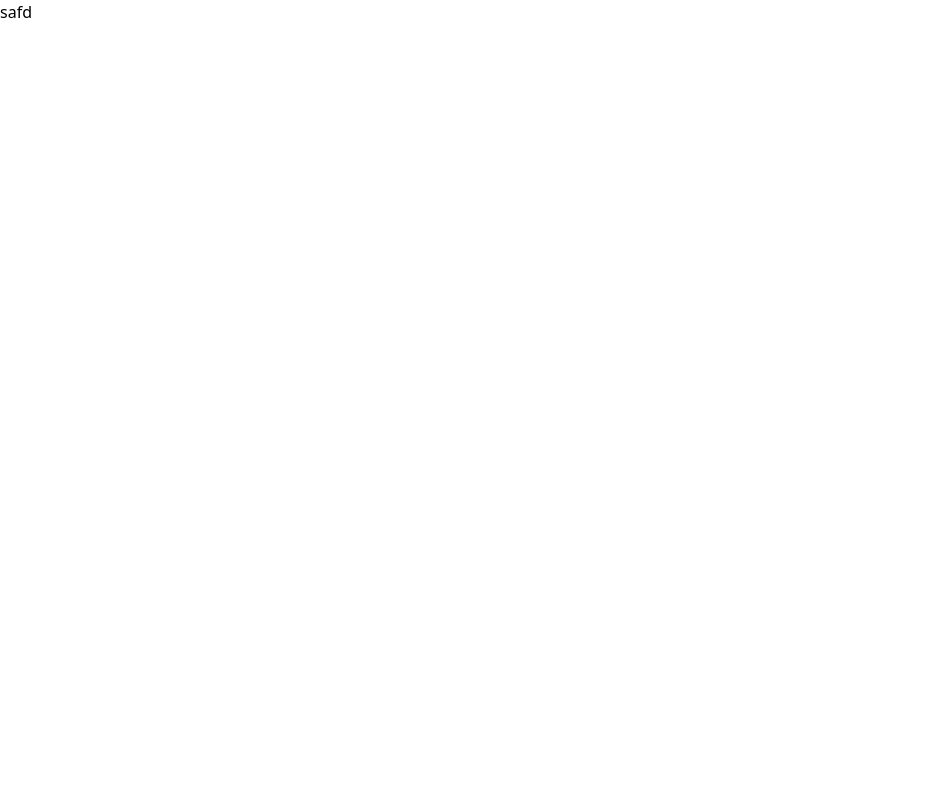
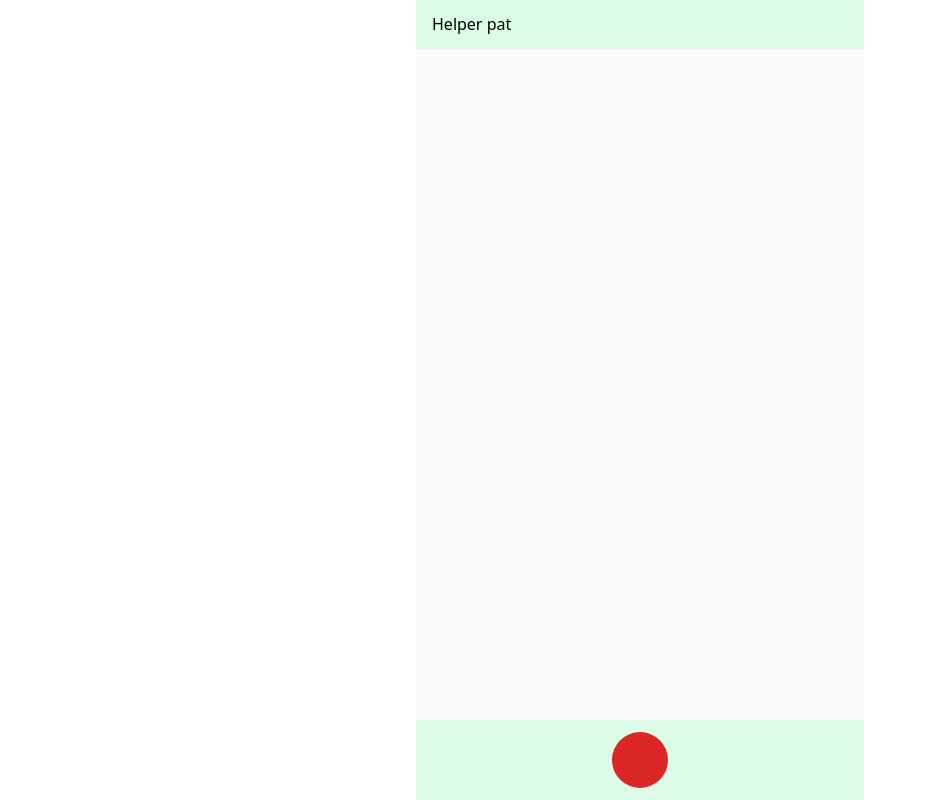
Before and after one commit to kwonkwonn/termuxAndControl, a React (Vite) app: page / in a window 1280 px wide. Shown: the whole page, without its empty margins (0-926 px from the left). Built offline with nearby package versions, Linux system fonts and the light colour scheme.

Commit message:
basic structure

```diff
--- a/package.json
+++ b/package.json
@@ -14,6 +14,7 @@
     "postcss": "^8.4.47",
     "react": "^18.3.1",
     "react-dom": "^18.3.1",
+    "react-responsive": "^10.0.0",
     "tailwind": "^4.0.0"
   },
   "devDependencies": {
--- a/src/App.jsx
+++ b/src/App.jsx
@@ -1,11 +1,23 @@
 import { useState } from "react";
 import reactLogo from "./assets/react.svg";
 import viteLogo from "/vite.svg";
+import { useMediaQuery } from "react-responsive";
+import Chat from "./module/mainBox";
 
 function App() {
+  const isPC = useMediaQuery({
+    query: "(min-width:1024px)",
+  });
+  const isMobile = useMediaQuery({
+    query: "(min-width:767px) and (max-width:1023px)",
+  });
   const [count, setCount] = useState(0);
 
-  return <div>safd</div>;
+  return (
+    <div>
+      <Chat></Chat>
+    </div>
+  );
 }
 
 export default App;
--- /dev/null
+++ b/src/module/mainBox.jsx
@@ -0,0 +1,100 @@
+import React, { useState } from "react";
+
+const MobileChatInterface = () => {
+  const [messages, setMessages] = useState([]);
+  const [isPressed, setIsPressed] = useState(false);
+
+  const handleButtonPress = async () => {
+    setIsPressed(true);
+
+    try {
+      // First fetch - user message
+      const userResponse = await fetch("/your-api-endpoint");
+      const userData = await userResponse.json();
+
+      setMessages((prev) => [
+        ...prev,
+        {
+          type: "user",
+          content: userData.message,
+        },
+      ]);
+
+      // Second fetch - AI response
+      const aiResponse = await fetch("/your-ai-endpoint");
+      const aiData = await aiResponse.json();
+
+      setMessages((prev) => [
+        ...prev,
+        {
+          type: "ai",
+          content: aiData.message,
+        },
+      ]);
+    } catch (error) {
+      console.error("Error:", error);
+    } finally {
+      setIsPressed(false);
+    }
+  };
+
+  return (
+    // 전체 컨테이너를 viewport 높이로 고정하고 flex 레이아웃 사용
+    <div className="flex flex-col h-screen w-full max-w-md mx-auto bg-gray-50">
+      {/* 헤더 - 고정 높이 */}
+      <div className="bg-green-100 px-4 py-3 shadow-sm">
+        <h1 className="text-base font-32px">Helper pat</h1>
+      </div>
+
+      {/* 채팅 영역 - 남은 공간 모두 차지 */}
+      <div className="flex-1 overflow-y-auto px-4 py-2">
+        <div className="space-y-3">
+          {messages.map((message, index) => (
+            <div
+              key={index}
+              className={`flex ${
+                message.type === "ai" ? "justify-start" : "justify-end"
+              }`}
+            >
+              <div
+                className={`max-w-[85%] p-3 rounded-lg ${
+                  message.type === "ai"
+                    ? "bg-blue-100 text-left"
+                    : "bg-blue-200 text-right"
+                }`}
+              >
+                <p className="text-sm break-words">{message.content}</p>
+              </div>
+            </div>
+          ))}
+        </div>
+      </div>
+
+      {/* 버튼 영역 - 하단에 고정 */}
+      <div className="bg-green-100 px-4 py-3 shadow-t">
+        <div className="flex justify-center items-center">
+          <button
+            onClick={handleButtonPress}
+            disabled={isPressed}
+            className={`w-14 h-14 rounded-full transition-colors duration-200 focus:outline-none active:scale-95 ${
+              isPressed ? "bg-red-800" : "bg-red-600"
+            }`}
+            style={{
+              // Safari에서의 하이라이트 제거
+              WebkitTapHighlightColor: "transparent",
+              // 더블탭 줌 방지
+              touchAction: "manipulation",
+            }}
+          >
+            <span className="sr-only">Send Message</span>
+          </button>
+        </div>
+      </div>
+
+      {/* iOS Safari에서 하단 안전 영역 확보 */}
+      <div className="h-safe-bottom bg-green-100" />
+    </div>
+  );
+};
+
+export default MobileChatInterface;
```
Also changed, not shown: 1 other file (tests, documents, lock files or other folders).
